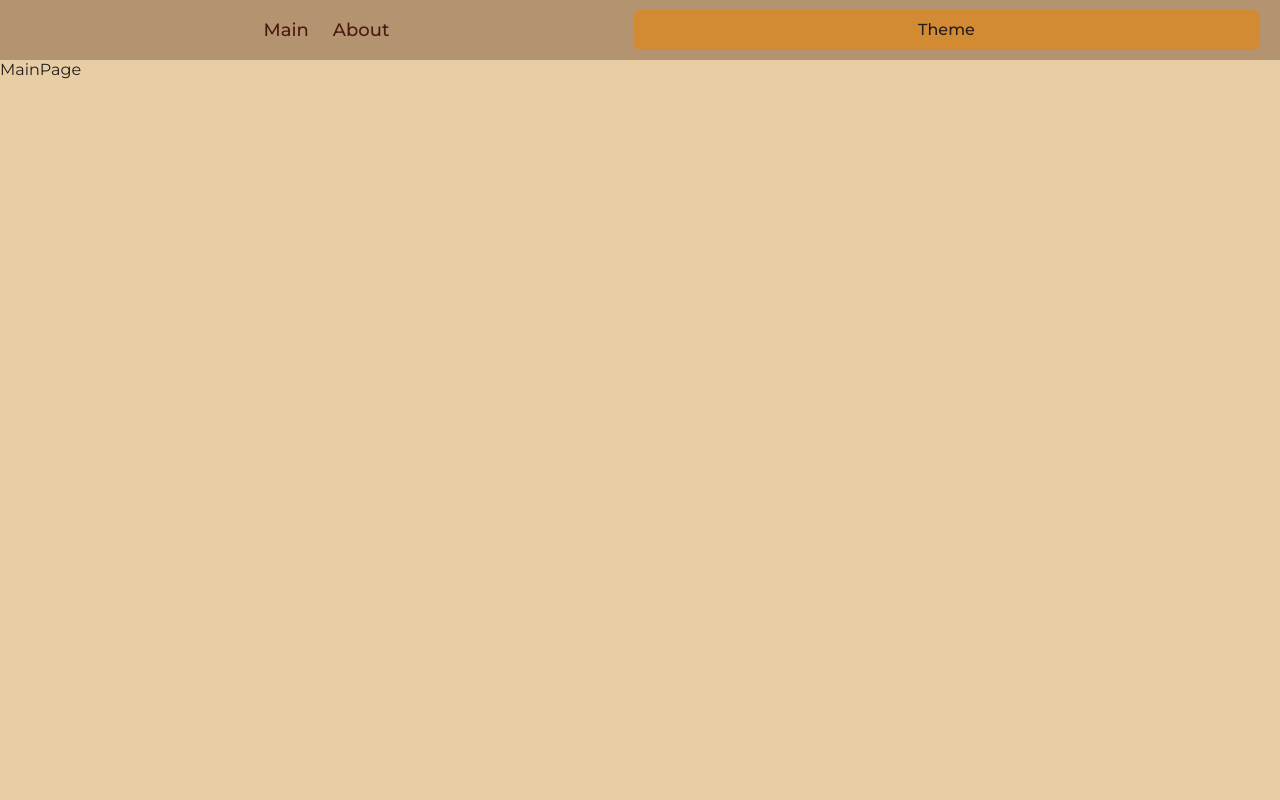
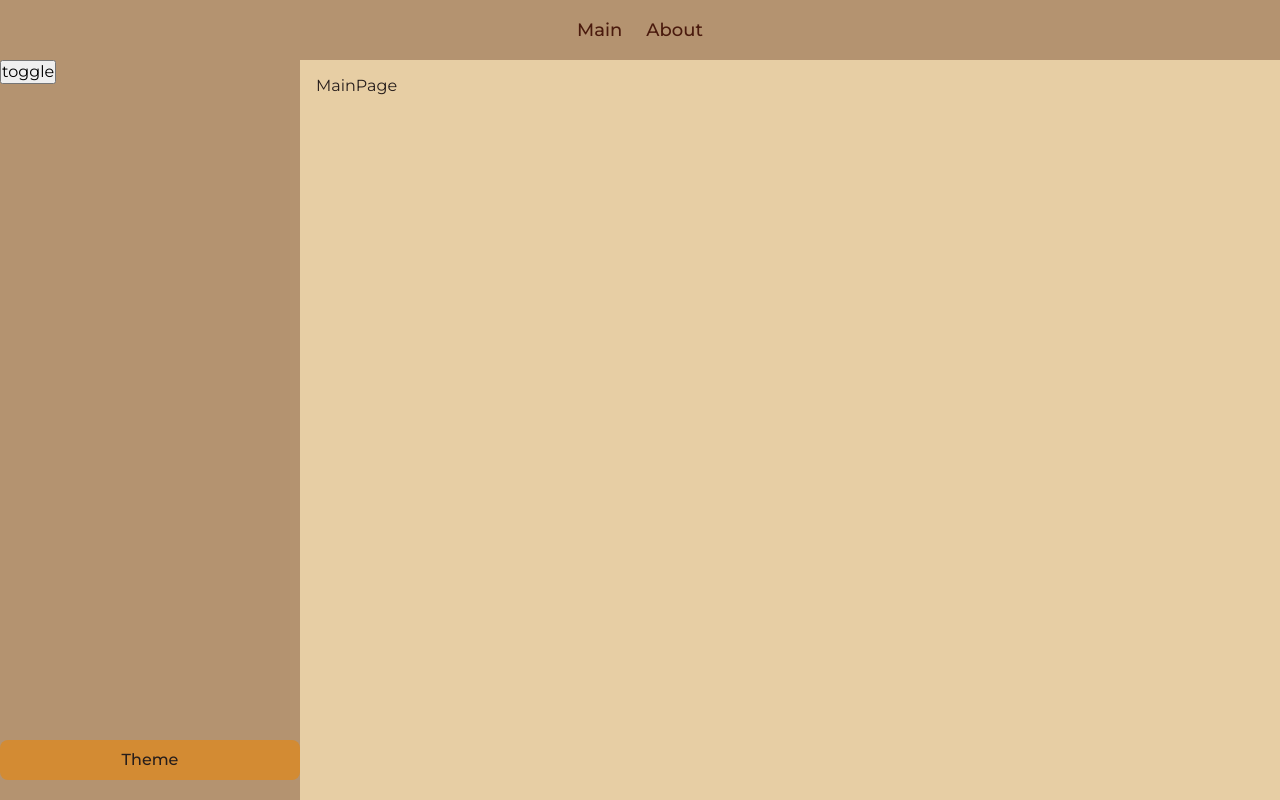
Before and after one commit to dCatherinee/studio, a React app: page / in a window 1280 px wide. Built offline with nearby package versions, Linux system fonts and the light colour scheme; a web font is replaced by a local one.

Commit message:
feat: create snippet for react components, new component Sidebar

```diff
--- a/src/app/App.tsx
+++ b/src/app/App.tsx
@@ -3,6 +3,7 @@ import { AppRouter } from './providers/RouterProvider';
 import { classNames } from 'shared/lib/classNames/classNames';
 import { Navbar } from 'widgets/Navbar';
 import "./styles/index.scss";
+import { Sidebar } from 'widgets/Sidebar';
 
 export const App = () => {
   const {theme, handleTheme} = useTheme();
@@ -10,7 +11,10 @@ export const App = () => {
   return (
     <div className={classNames("app", {}, [theme])}>
       <Navbar />
-      <AppRouter />
+      <div className="content-page">
+        <Sidebar />
+        <AppRouter />
+      </div>
     </div>
   )
 }
--- a/src/app/providers/RouterProvider/ui/AppRouter.tsx
+++ b/src/app/providers/RouterProvider/ui/AppRouter.tsx
@@ -7,7 +7,7 @@ const AppRouter = () => {
     <Suspense fallback={<div>Loading...</div>}>
       <Routes>
         {Object.values(routeConfig).map(({path, element}) => (
-          <Route path={path} element={element} />
+          <Route path={path} element={(<div className="page-wrapper">{element}</div>)} />
         ))}
       </Routes>
     </Suspense>
--- a/src/app/styles/index.scss
+++ b/src/app/styles/index.scss
@@ -23,3 +23,12 @@ select {
   color: var(--color-text);
   background: var(--color-background);
 }
+
+.content-page {
+  display: flex;
+}
+
+.page-wrapper{
+  flex-grow: 1;
+  padding: 16px;
+}
--- a/src/app/styles/variables/global.scss
+++ b/src/app/styles/variables/global.scss
@@ -48,4 +48,7 @@
 
   // Размеры
   --navbar-height: 60px;
+
+  --sidebar-width: 300px;
+  --sidebar-width-collapsed: 80px;
 }
--- a/src/widgets/Navbar/ui/Navbar.tsx
+++ b/src/widgets/Navbar/ui/Navbar.tsx
@@ -10,7 +10,6 @@ export const Navbar = () => {
         <AppLink to={"/"} theme={AppLinkTheme.SECONDARY}>Main</AppLink>
         <AppLink to={"/about"} theme={AppLinkTheme.SECONDARY}>About</AppLink>
       </div>
-      <ThemeSwitcher />
     </div>
   )
 }
--- /dev/null
+++ b/src/widgets/Sidebar/index.ts
@@ -0,0 +1 @@
+export { Sidebar } from "./ui/Sidebar/Sidebar";
--- /dev/null
+++ b/src/widgets/Sidebar/ui/Sidebar/Sidebar.module.scss
@@ -0,0 +1,20 @@
+.wrapper {
+  width: var(--sidebar-width);
+  height: calc(100vh - var(--navbar-height));
+  background: var(--color-light-brown);
+
+  position: relative;
+  transition: width 0.3s ;
+}
+
+.collapsed {
+  width: var(--sidebar-width-collapsed);
+}
+
+.switchers {
+  display: flex;
+  justify-content: center;
+  width: 100%;
+  position: absolute;
+  bottom: 20px;
+}
--- /dev/null
+++ b/src/widgets/Sidebar/ui/Sidebar/Sidebar.tsx
@@ -0,0 +1,26 @@
+import { FC, useState } from 'react';
+import { classNames } from 'shared/lib/classNames/classNames';
+import { ThemeSwitcher } from 'widgets/ThemeSwitcher';
+import cls from './Sidebar.module.scss';
+
+interface SidebarProps {
+  className?: string;
+}
+
+export const Sidebar: FC<SidebarProps> = (props) => {
+  const { className } = props;
+  const [collapsed, setCollapsed] = useState<boolean>(false);
+
+  const handleChangeCollapsed = () => {
+    setCollapsed(prev => !prev)
+  }
+
+  return (
+    <div className={classNames(cls.wrapper, {[cls.collapsed]: collapsed}, [className])}>
+      <button onClick={handleChangeCollapsed}>toggle</button>
+      <div className={cls.switchers}>
+        <ThemeSwitcher />
+      </div>
+    </div>
+  )
+}
```
